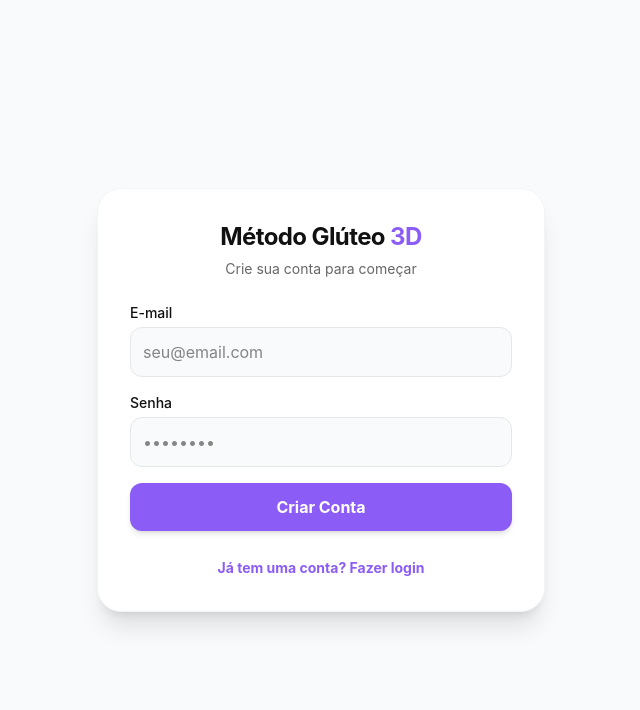
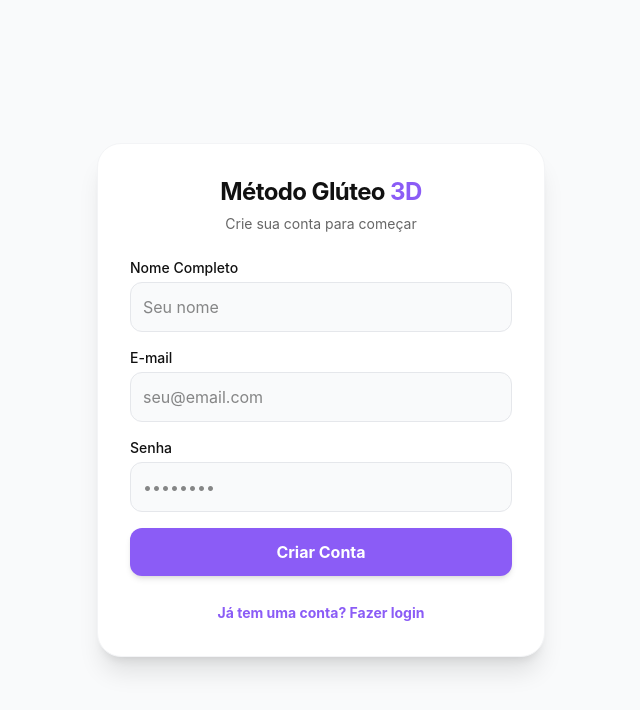
Before and after one commit to manusagenten1-hub/app, a Next.js app: page /login in a window 1280 px wide. Both pictures are taken after a click on the button "Não tem conta? Criar uma". Shown: the top 710 px of the page, without its empty margins (319-959 px from the left). Built offline with nearby package versions, Linux system fonts and the light colour scheme.

Commit message:
Implement name field in sign-up form
Added name input field for sign-up process.

```diff
--- a/app/login/page.tsx
+++ b/app/login/page.tsx
@@ -7,6 +7,7 @@ import { Button } from "@/components/ui/button"
 import { Card, CardContent, CardHeader, CardTitle, CardDescription } from "@/components/ui/card"
 
 export default function LoginPage() {
+  const [name, setName] = useState("")
   const [email, setEmail] = useState("")
   const [password, setPassword] = useState("")
   const [loading, setLoading] = useState(false)
@@ -25,6 +26,11 @@ export default function LoginPage() {
         const { error } = await supabase.auth.signUp({
           email,
           password,
+          options: {
+            data: {
+              name: name,
+            }
+          }
         })
         if (error) throw error
         alert("Conta criada! Você já pode fazer login.")
@@ -58,6 +64,19 @@ export default function LoginPage() {
         </CardHeader>
         <CardContent className="px-0 pb-0">
           <form onSubmit={handleAuth} className="space-y-4">
+            {isSignUp && (
+              <div>
+                <label className="block text-sm font-medium text-[#111111] mb-1">Nome Completo</label>
+                <input
+                  type="text"
+                  required
+                  value={name}
+                  onChange={(e) => setName(e.target.value)}
+                  className="w-full p-3 bg-gray-50 border border-gray-200 rounded-xl focus:outline-none focus:ring-2 focus:ring-[#8B5CF6] transition-all"
+                  placeholder="Seu nome"
+                />
+              </div>
+            )}
             <div>
               <label className="block text-sm font-medium text-[#111111] mb-1">E-mail</label>
               <input
```
